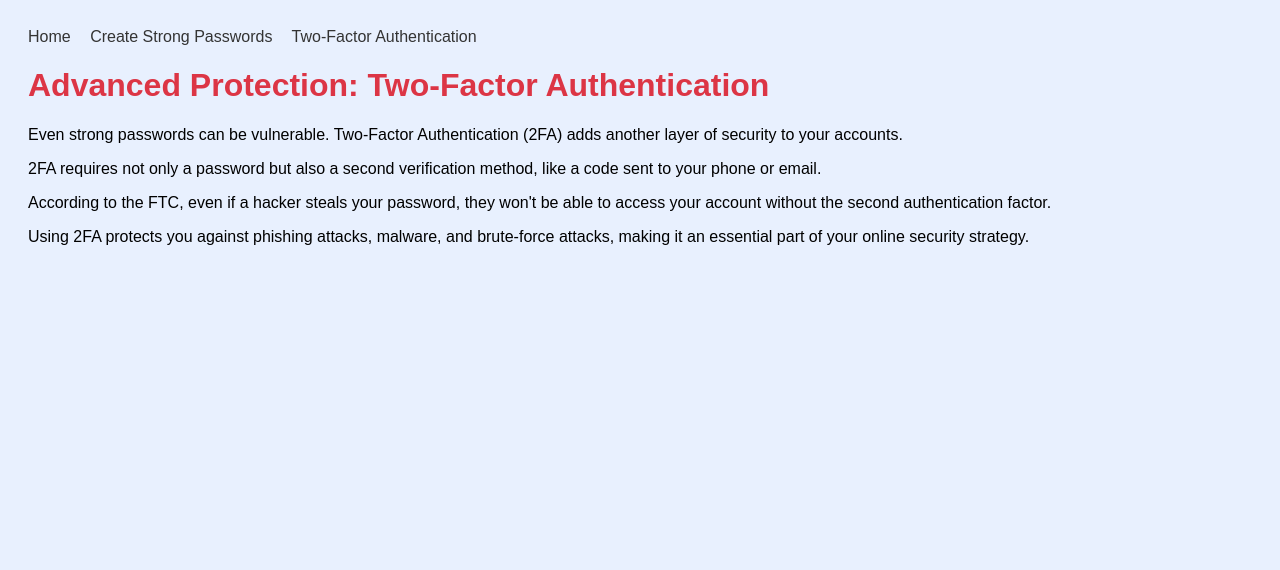
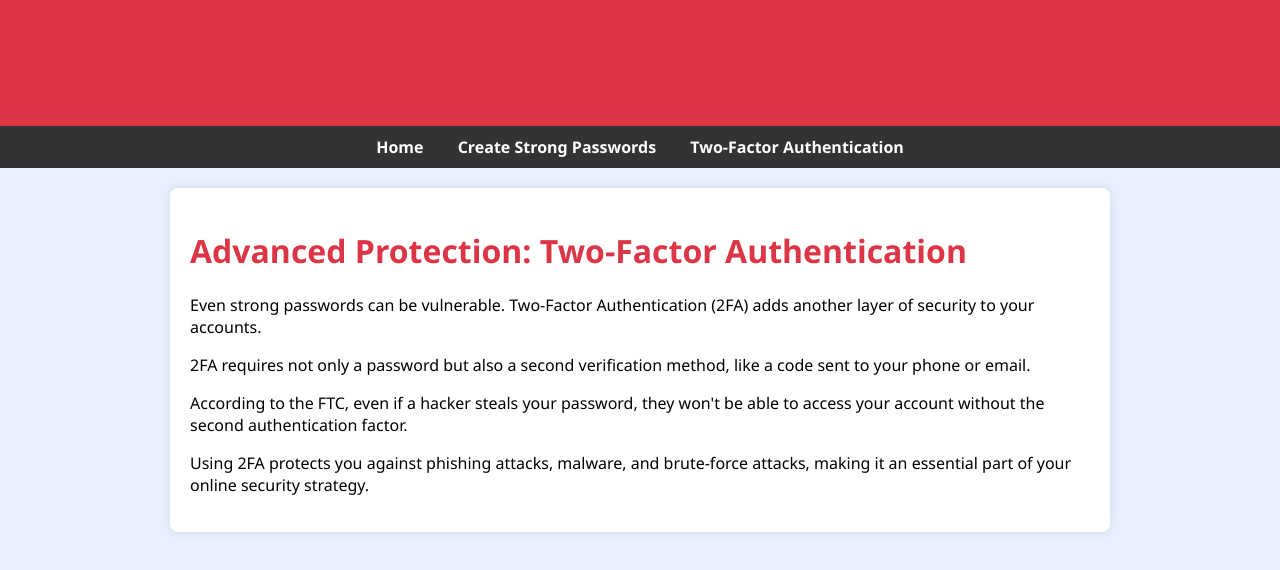
Before and after one commit to GabriellaNarine/Webpages-Project, a plain HTML site: page 2fa-protection.html in a window 1280 px wide. Drawn offline with Linux system fonts and the light colour scheme.

Commit message:
Update 2fa-protection.html

```diff
--- a/2fa-protection.html
+++ b/2fa-protection.html
@@ -6,13 +6,20 @@
   <meta name="viewport" content="width=device-width, initial-scale=1.0">
   <title>Two-Factor Authentication</title>
   <style>
-    body { font-family: Arial, sans-serif; padding: 20px; background-color: #e8f0fe; }
-    nav { margin-bottom: 20px; }
-    nav a { margin-right: 15px; text-decoration: none; color: #333; }
+    body { font-family: 'Segoe UI', Tahoma, Geneva, Verdana, sans-serif; margin: 0; background-color: #e8f0fe; }
+    header { background: #dc3545; color: white; padding: 20px 0; text-align: center; }
+    nav { background: #333; padding: 10px 0; text-align: center; }
+    nav a { margin: 0 15px; color: white; text-decoration: none; font-weight: bold; }
+    nav a:hover { text-decoration: underline; }
+    .container { padding: 20px; max-width: 900px; margin: auto; background: white; margin-top: 20px; border-radius: 8px; box-shadow: 0 0 10px rgba(0,0,0,0.1); }
     h1 { color: #dc3545; }
   </style>
 </head>
 <body>
+
+<header>
+  <h1>Advanced Protection with 2FA</h1>
+</header>
 
 <nav>
   <a href="index.html">Home</a>
@@ -20,11 +27,13 @@
   <a href="2fa-protection.html">Two-Factor Authentication</a>
 </nav>
 
-<h1>Advanced Protection: Two-Factor Authentication</h1>
-<p>Even strong passwords can be vulnerable. Two-Factor Authentication (2FA) adds another layer of security to your accounts.</p>
-<p>2FA requires not only a password but also a second verification method, like a code sent to your phone or email.</p>
-<p>According to the FTC, even if a hacker steals your password, they won't be able to access your account without the second authentication factor.</p>
-<p>Using 2FA protects you against phishing attacks, malware, and brute-force attacks, making it an essential part of your online security strategy.</p>
+<div class="container">
+  <h1>Advanced Protection: Two-Factor Authentication</h1>
+  <p>Even strong passwords can be vulnerable. Two-Factor Authentication (2FA) adds another layer of security to your accounts.</p>
+  <p>2FA requires not only a password but also a second verification method, like a code sent to your phone or email.</p>
+  <p>According to the FTC, even if a hacker steals your password, they won't be able to access your account without the second authentication factor.</p>
+  <p>Using 2FA protects you against phishing attacks, malware, and brute-force attacks, making it an essential part of your online security strategy.</p>
+</div>
 
 </body>
 </html>
```
